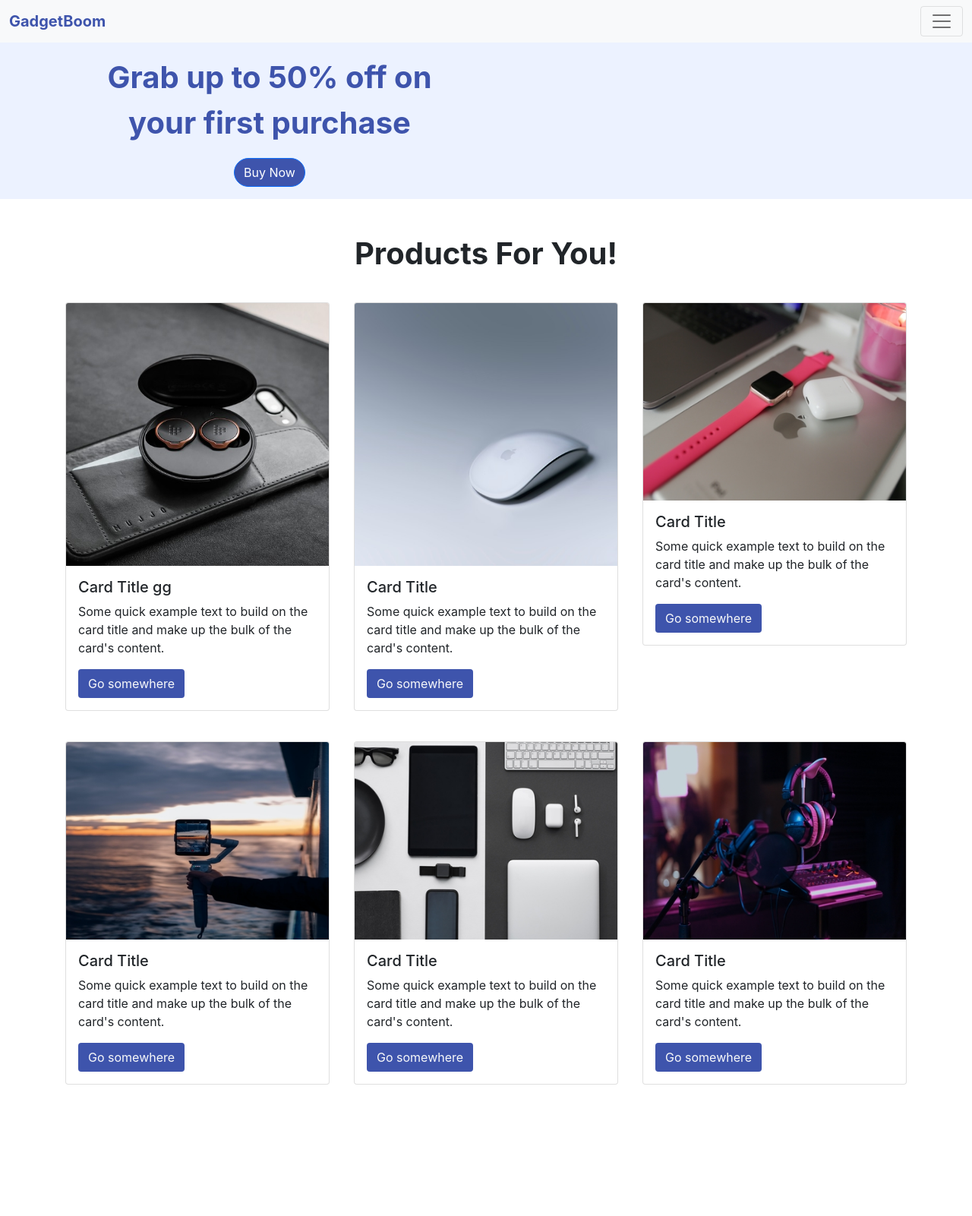
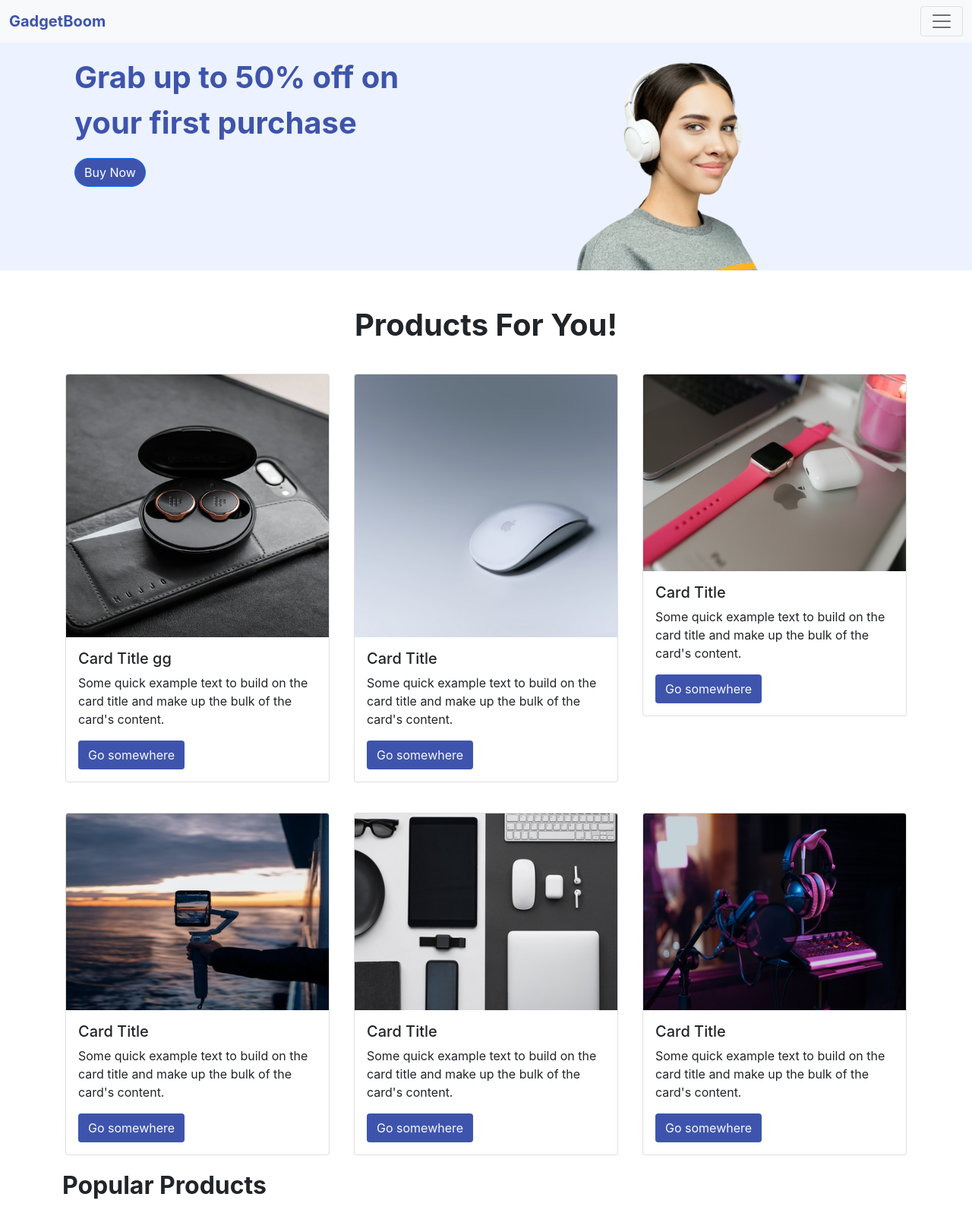
Before and after one commit to samueldobi/Ecommerce-react-app, a React (Create React App) app: page / in a window 1280 px wide. Shown: the whole page at 76% size. Before the commit the page ends 1444 px from the top, so only its background shows below. Built offline with nearby package versions, Linux system fonts and the light colour scheme.

Commit message:
added a new component (Popular)

```diff
--- a/src/App.js
+++ b/src/App.js
@@ -2,6 +2,7 @@ import Hero from "./components/Hero";
 import Links from "./components/Links";
 import Navbar from "./components/Navbar";
 import Products from "./components/Products";
+import Popular from "./components/Popular";
 function App() {
   return (
     <div className="App">
@@ -9,6 +10,7 @@ function App() {
       <Hero/>
       {/* <Links/> */}
       <Products/>
+      <Popular/>
     </div>
   );
 }
--- a/src/components/Hero.js
+++ b/src/components/Hero.js
@@ -1,7 +1,7 @@
 import  Container  from "react-bootstrap/Container"
 import Row  from "react-bootstrap/Row"
 import Col  from "react-bootstrap/Col"
-// import  img  from "./images/new-hero.png"
+import  img  from "../images/new-hero.png"
 import Button from 'react-bootstrap/Button';
 
 const Hero = () => {
@@ -10,13 +10,13 @@ const Hero = () => {
        <Container>
        <Row className = "">
         <Col className="col-12 col-md-6 ">
-          <div className=" text-center p-3">
+          <div className="  p-3 ">
           <p className="fs-1 fw-bold hero-header  ">Grab up to 50% off on your first purchase</p>
           <Button className="hero-btn  ">Buy Now</Button>
           </div>
         </Col>
         <Col className=" col-12 col-md-6  hero-img ">
-          {/* <img src={img} className="object-fit-contain" alt=""/> */}
+          <img src={img} className="object-fit-contain" alt=""/>
         </Col>
       </Row>
        </Container>
--- /dev/null
+++ b/src/components/Popular.js
@@ -0,0 +1,17 @@
+import  Container  from "react-bootstrap/Container"
+import Row  from "react-bootstrap/Row"
+import Col  from "react-bootstrap/Col"
+
+const Popular = () => {
+  return (
+    <div className="">
+        <Container>
+            <Row className="popular">
+                <p className="fs-2 fw-bold">Popular Products</p>
+            </Row>
+        </Container>
+    </div>
+  )
+}
+
+export default Popular
```
